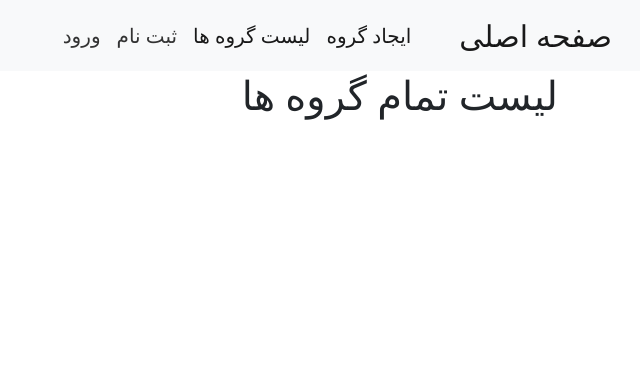
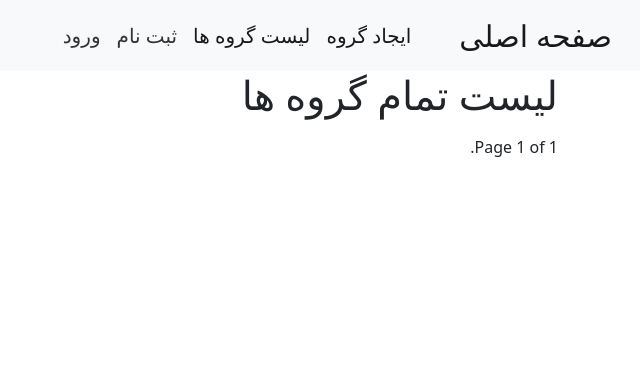
Before and after one commit to dori-dev/django-chat, a Django app: page /groups/ in a window 1280 px wide. Shown: the top 371 px of the page, without its empty margins (640-1280 px from the left). Run offline with Django 3.2, Linux system fonts and the light colour scheme; data that the repository does not hold is empty.

Commit message:
add pagination for group-list

```diff
--- a/chat/models.py
+++ b/chat/models.py
@@ -55,13 +55,13 @@ class Chat(models.Model):
         sorted_rooms = sorted(
             busy_rooms, key=lambda room: room[2], reverse=True)
         best_room = list(
-            map(lambda room: room[0], sorted_rooms[:7]))
+            map(lambda room: room[0], sorted_rooms[:8]))
         return remove_listener(best_room)
 
     @staticmethod
     def last_group() -> list:
         all_room: QuerySet[Chat] = Chat.objects.all().order_by(
-            "-timestamp")[:7]
+            "-timestamp")[:8]
         last_room = list(
             map(lambda room: room.name, all_room))
         return remove_listener(last_room)
--- a/chat/templates/chat/group-list.html
+++ b/chat/templates/chat/group-list.html
@@ -6,10 +6,28 @@
 {% block content %}
 <h1>لیست تمام گروه ها</h1>
 <ul>
-  {% for group_name in all_groups %}
+  {% for group_name in page_obj %}
   <a href="{% url 'index' %}{{ group_name }}">
     <li>{{ group_name }}</li>
   </a>
   {% endfor %}
 </ul>
+
+<div class="pagination" >
+  <span class="step-links">
+    {% if page_obj.has_previous %}
+    <a href="?page=1">&laquo; اولین</a>
+    <a href="?page={{ page_obj.previous_page_number }}">قبلی</a>
+    {% endif %}
+
+    <span class="current">
+      Page {{ page_obj.number }} of {{ page_obj.paginator.num_pages }}.
+    </span>
+
+    {% if page_obj.has_next %}
+    <a href="?page={{ page_obj.next_page_number }}">بعدی</a>
+    <a href="?page={{ page_obj.paginator.num_pages }}">آخرین &raquo;</a>
+    {% endif %}
+  </span>
+</div>
 {% endblock content %}
--- a/chat/views.py
+++ b/chat/views.py
@@ -1,5 +1,6 @@
 """chat views
 """
+from django.core.paginator import Paginator
 from django.shortcuts import redirect, render
 from django.utils.safestring import mark_safe
 from django.contrib.auth.decorators import login_required
@@ -39,8 +40,12 @@ def room(request: object, room_name: str):
 
 
 def group_list(request: object):
+    all_groups = Chat.all_groups()
+    paginator = Paginator(all_groups, 16)
+    page_number = request.GET.get('page')
+    page_obj = paginator.get_page(page_number)
     context = {
-        'all_groups': Chat.all_groups(),
+        'page_obj': page_obj,
     }
     return render(request, "chat/group-list.html", context)
 
```
